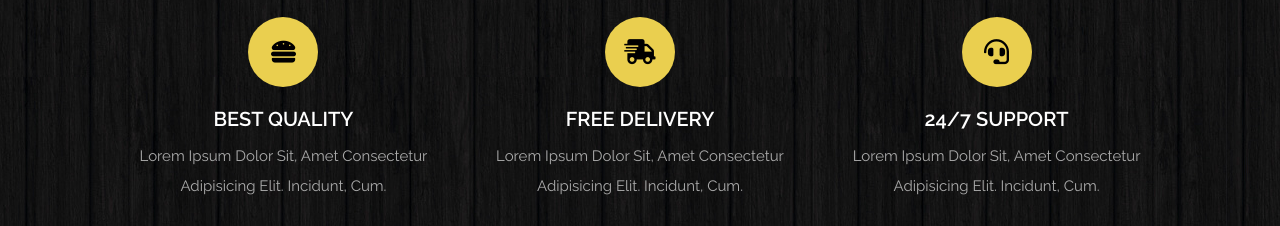
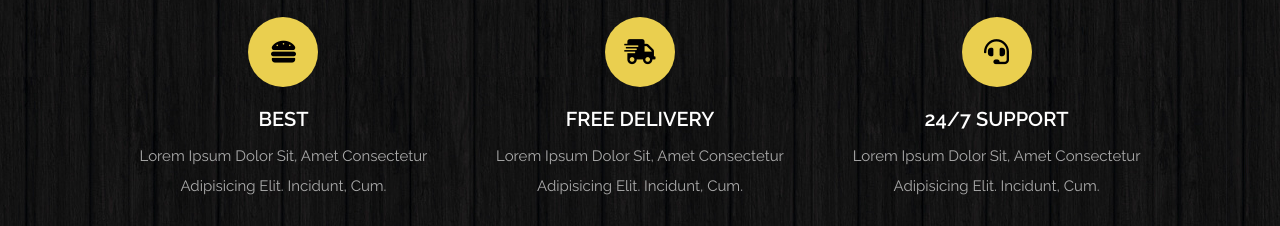
Before and after one commit to ademiZ/Projectsite, a plain HTML site: page index.html in a window 1280 px wide. Shown: the part 1074-1300 px from the top of the page. Drawn offline with nearby package versions, Linux system fonts and the light colour scheme.

Commit message:
header updated

```diff
--- a/index.html
+++ b/index.html
@@ -68,7 +68,7 @@
 
    <div class="box" data-aos="fade-up" data-aos-delay="150">
       <i class="fas fa-hamburger"></i>
-      <h3>best quality</h3>
+      <h3>best</h3>
       <p>Lorem ipsum dolor sit, amet consectetur adipisicing elit. Incidunt, cum.</p>
    </div>
 
```
